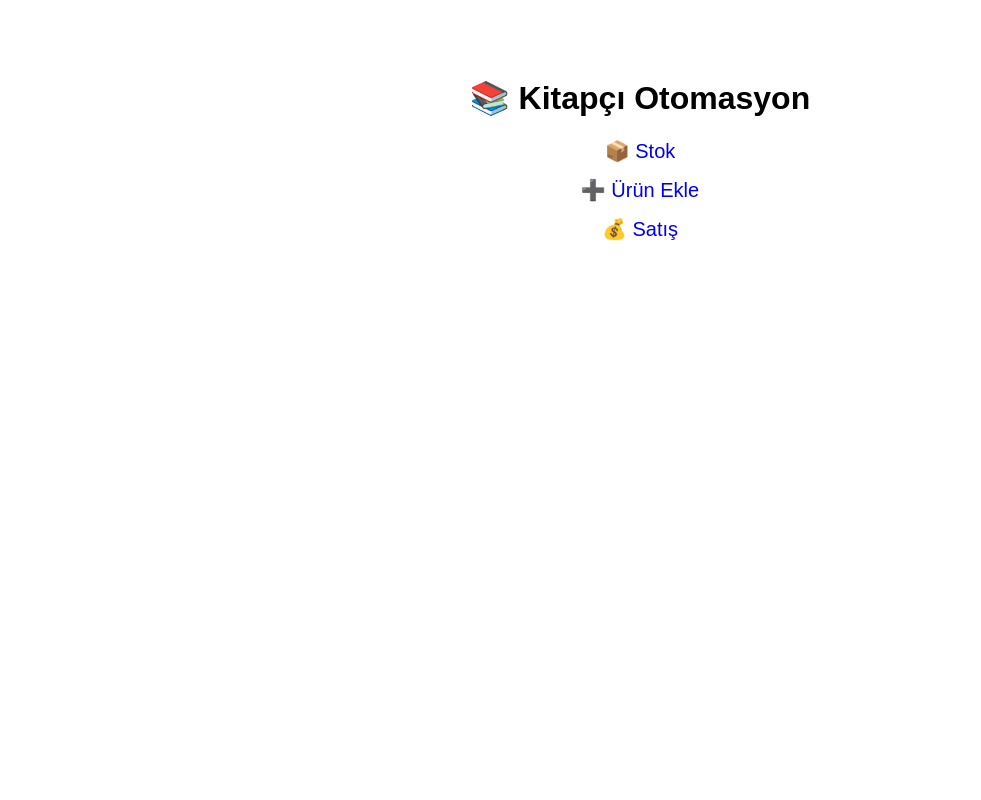
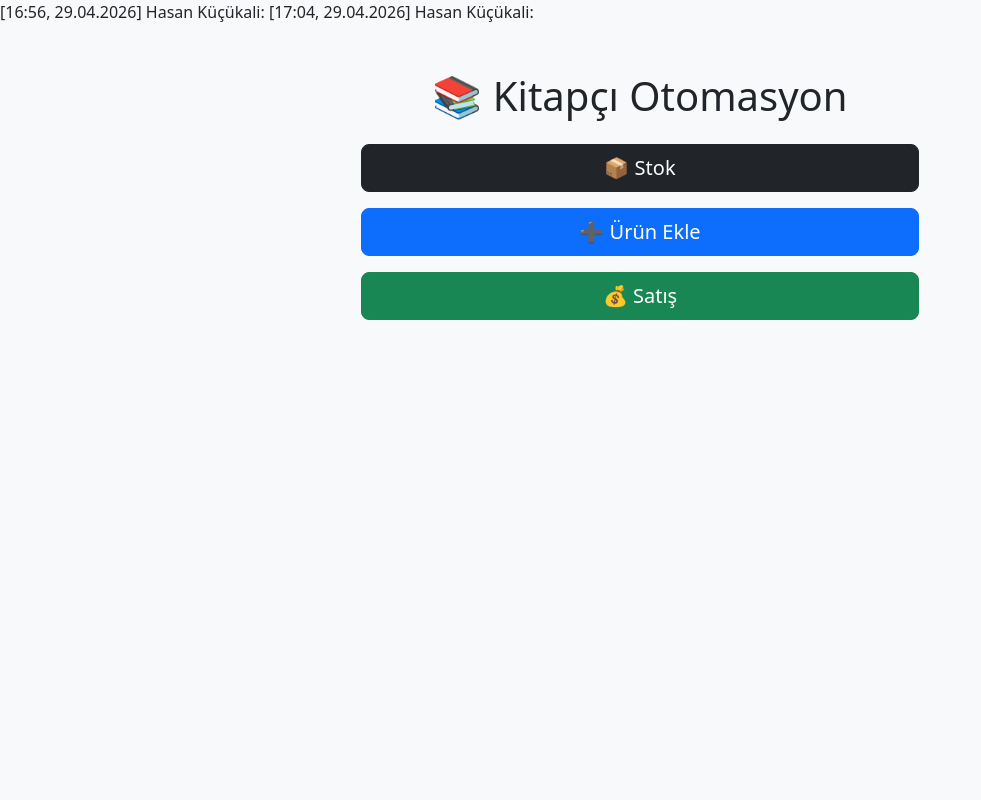
Before and after one commit to hasankucukali/kitap_sistem, a Flask app: page / in a window 1280 px wide. Shown: the whole page, without its empty margins (0-981 px from the left). Run offline with Flask 3, Linux system fonts and the light colour scheme; some libraries are stand-ins or nearby versions.

Commit message:
index.html

```diff
--- a/templates/index.html
+++ b/templates/index.html
@@ -1,28 +1,28 @@
-<!DOCTYPE html>
+[16:56, 29.04.2026] Hasan Küçükali: </div>
+[17:04, 29.04.2026] Hasan Küçükali: <!DOCTYPE html>
 <html>
 <head>
-    <title>Kitapçı Sistem</title>
-    <style>
-        body {
-            font-family: Arial;
-            text-align: center;
-            padding-top: 50px;
-        }
-        a {
-            display: block;
-            margin: 15px;
-            font-size: 20px;
-            text-decoration: none;
-        }
-    </style>
+<meta charset="UTF-8">
+<title>Kitapçı Sistem</title>
+
+<link href="https://cdn.jsdelivr.net/npm/bootstrap@5.3.0/dist/css/bootstrap.min.css" rel="stylesheet">
+
 </head>
-<body>
+<body class="bg-light">
 
-<h1>📚 Kitapçı Otomasyon</h1>
+<div class="container text-center mt-5">
 
-<a href="/stok">📦 Stok</a>
-<a href="/ekle">➕ Ürün Ekle</a>
-<a href="/satis">💰 Satış</a>
+<h1 class="mb-4">📚 Kitapçı Otomasyon</h1>
+
+<div class="d-grid gap-3 col-6 mx-auto">
+
+<a href="/stok" class="btn btn-dark btn-lg">📦 Stok</a>
+<a href="/ekle" class="btn btn-primary btn-lg">➕ Ürün Ekle</a>
+<a href="/satis" class="btn btn-success btn-lg">💰 Satış</a>
+
+</div>
+
+</div>
 
 </body>
 </html>
```
